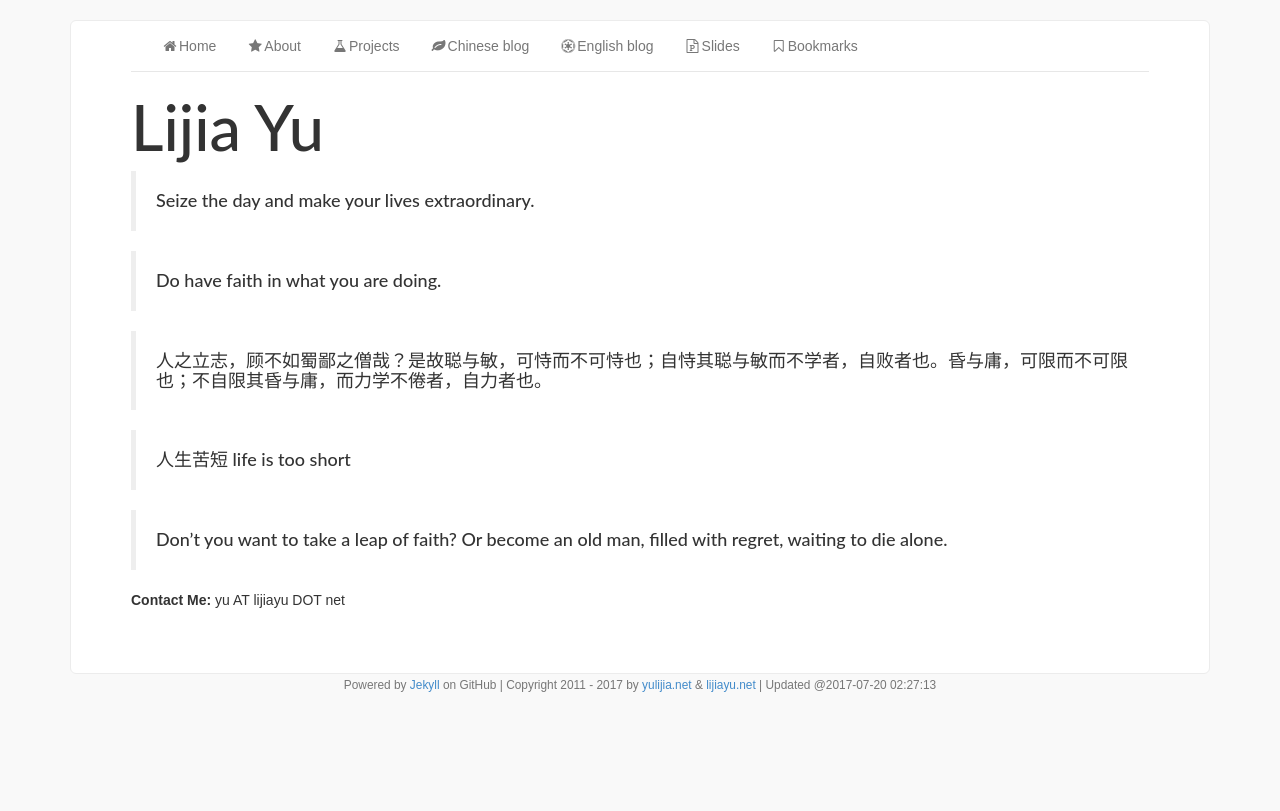
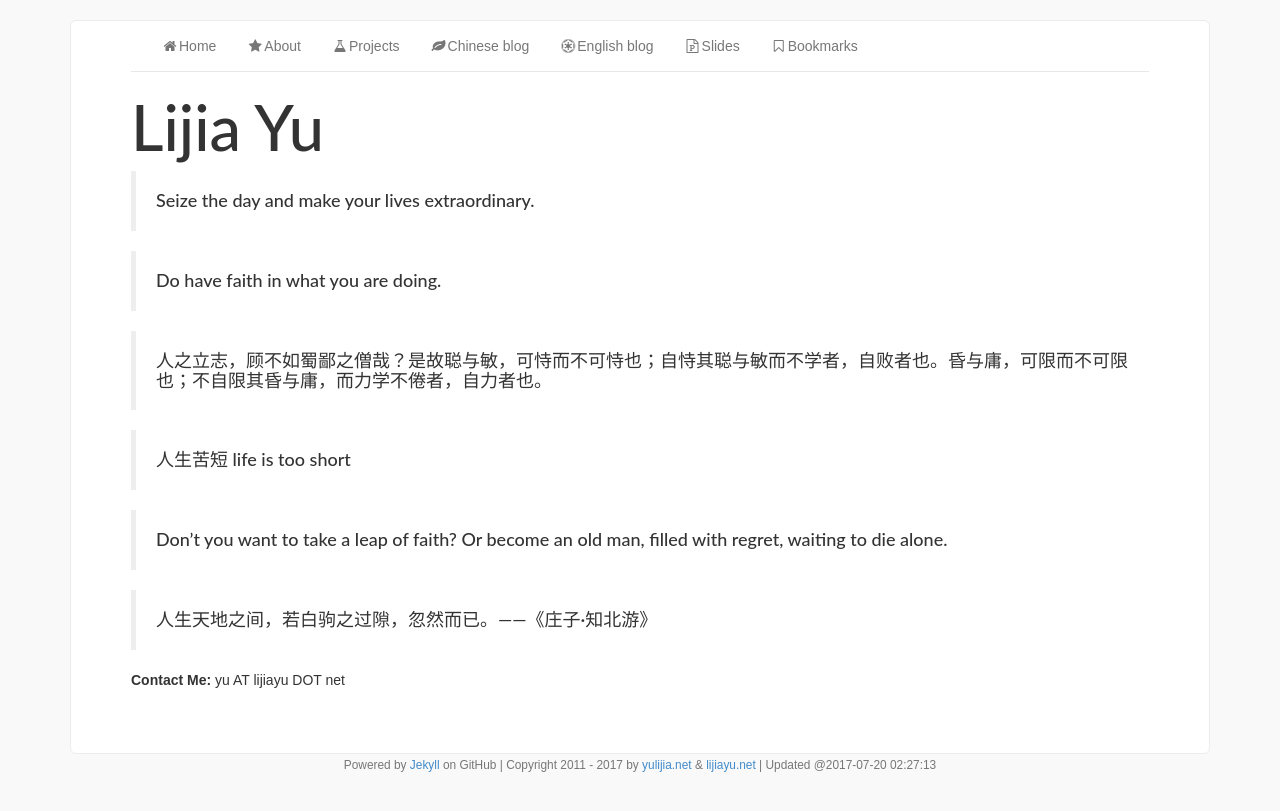
Before and after one commit to yulijia/yulijia.github.io, a Jekyll site: the page built from index.md, in a window 1280 px wide. Shown: the top 811 px of the page. Built offline with Jekyll 4.4.1, drawn with Linux system fonts in a browser that asks for light colours; nearby versions of some CDN libraries; our own code applies the rules of GitHub Pages for plain Markdown files.

Commit message:
update(homepage): add new motto

```diff
--- a/index.md
+++ b/index.md
@@ -17,4 +17,7 @@ avatar: yes
 
 > #### Don't you want to take a leap of faith? Or become an old man, filled with regret, waiting to die alone.
 
+> #### 人生天地之间，若白驹之过隙，忽然而已。——《庄子·知北游》
+
+
 **Contact Me:** yu AT lijiayu DOT net
```
